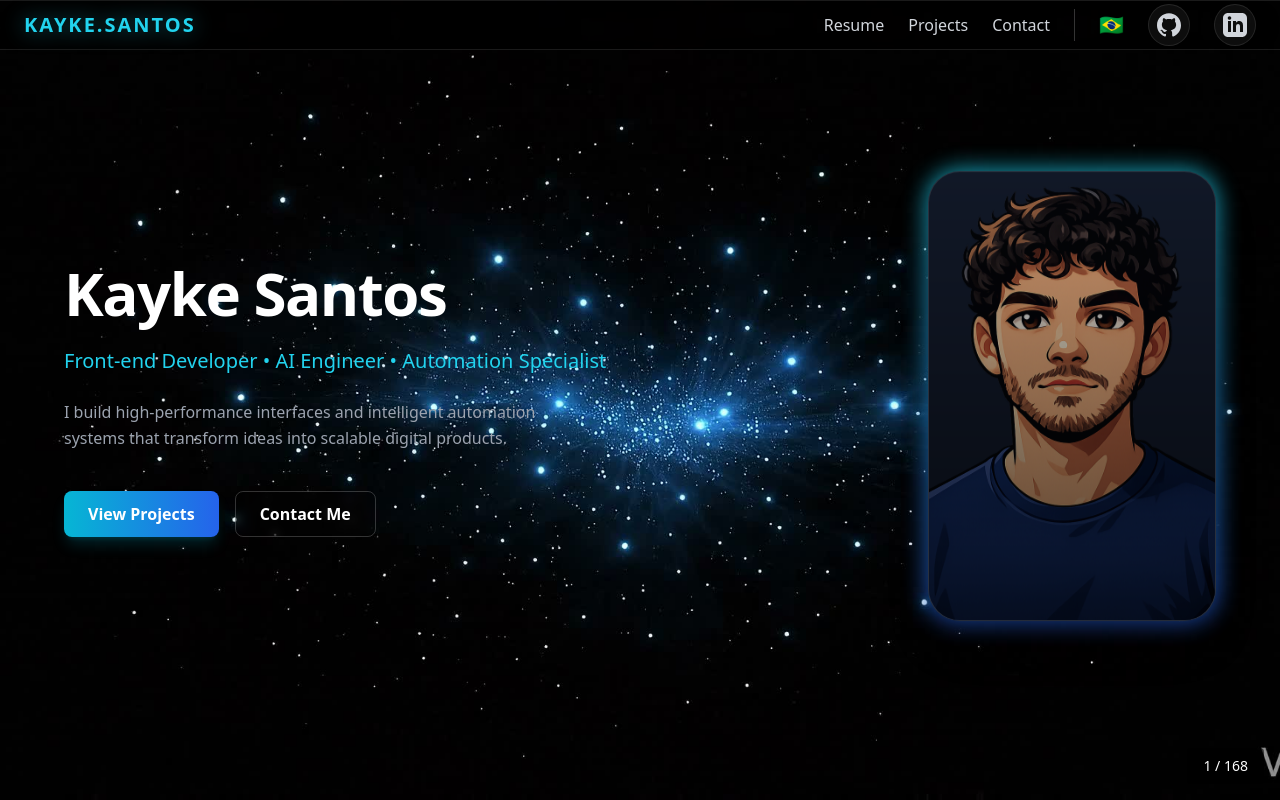
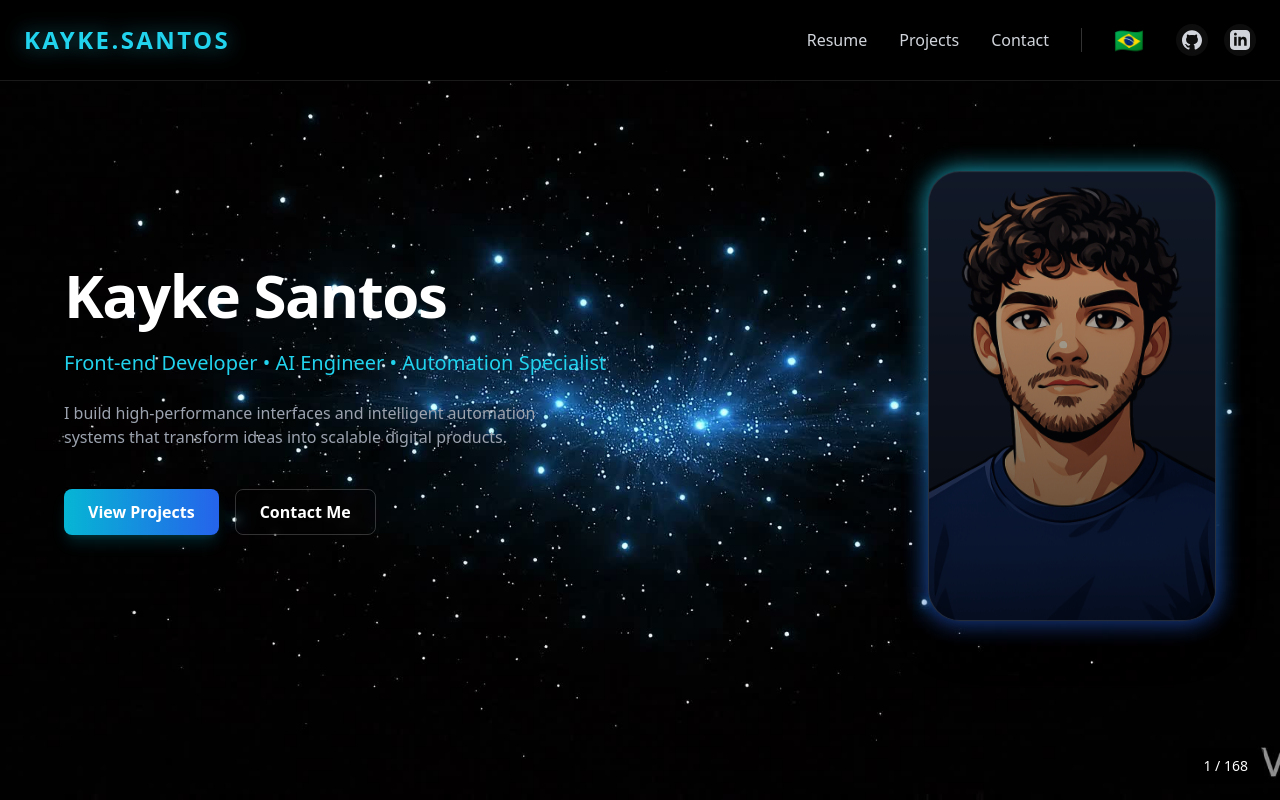
Before and after one commit to Kayke-Queiroz/Repository, a React (Vite) app: page / in a window 1280 px wide. Shown: the top 800 px of the page. Built offline with nearby package versions, Linux system fonts and the light colour scheme.

Commit message:
responsivadade

```diff
--- a/src/components/HeroOverlay.jsx
+++ b/src/components/HeroOverlay.jsx
@@ -16,11 +16,11 @@ export default function HeroOverlay() {
           : "opacity-100 translate-y-0"}
       `}
     >
-      <div className="max-w-[1600px] mx-auto px-6 md:px-16 w-full flex justify-between items-center">
+      <div className="max-w-[1600px] mx-auto px-6 md:px-16 w-full flex flex-col-reverse md:flex-row justify-center md:justify-between items-center gap-12 md:gap-0 mt-20 md:mt-0">
 
         {/* Left Content */}
-        <div className="max-w-2xl space-y-6">
-          <h1 className="text-5xl md:text-6xl font-bold text-white tracking-tight">
+        <div className="max-w-2xl space-y-4 md:space-y-6 text-center md:text-left">
+          <h1 className="text-4xl md:text-6xl font-bold text-white tracking-tight">
             {t.hero.title}
           </h1>
 
@@ -28,11 +28,11 @@ export default function HeroOverlay() {
             {t.hero.role}
           </p>
 
-          <p className="text-gray-400 text-base leading-relaxed max-w-lg">
+          <p className="text-gray-400 text-sm md:text-base leading-relaxed max-w-lg mx-auto md:mx-0">
             {t.hero.description}
           </p>
 
-          <div className="flex gap-4 pt-4">
+          <div className="flex justify-center md:justify-start gap-4 pt-4">
             <button className="px-6 py-2.5 rounded-lg bg-gradient-to-r from-cyan-500 to-blue-600 text-white font-semibold shadow-lg shadow-cyan-500/20 hover:shadow-cyan-500/40 transition-all hover:scale-105 cursor-pointer text-sm md:text-base">
               {t.hero.viewProjects}
             </button>
@@ -49,7 +49,7 @@ export default function HeroOverlay() {
           <div className="absolute -inset-px bg-gradient-to-b from-cyan-400 to-blue-600 rounded-[2rem] opacity-80 blur-md group-hover:opacity-100 transition duration-500"></div>
 
           {/* Image Container */}
-          <div className="relative w-72 h-[450px] rounded-[2rem] bg-gray-900 border border-white/10 overflow-hidden shadow-2xl flex items-center justify-center">
+          <div className="relative w-64 h-[400px] md:w-72 md:h-[450px] rounded-[2rem] bg-gray-900 border border-white/10 overflow-hidden shadow-2xl flex items-center justify-center">
             {/* Placeholder for actual image */}
             <div className="absolute inset-0 bg-gradient-to-b from-transparent to-black/60 z-10"></div>
             <img
--- a/src/components/navbar.jsx
+++ b/src/components/navbar.jsx
@@ -1,8 +1,10 @@
+import { useState } from 'react';
 import { Link } from 'react-router-dom';
 import { useLanguage } from '../context/LanguageContext';
 
 const Navbar = () => {
   const { t, language, toggleLanguage } = useLanguage();
+  const [isMenuOpen, setIsMenuOpen] = useState(false);
 
   const navItems = [
     { key: 'curriculum', label: t.navbar.curriculum, path: '/curriculo' },
@@ -10,38 +12,42 @@ const Navbar = () => {
     { key: 'contact', label: t.navbar.contact, path: '#contato' },
   ];
 
+  const closeMenu = () => setIsMenuOpen(false);
+
   return (
     <header
       className="
         fixed top-0 left-0 w-full z-nav
-        bg-black/10 backdrop-blur-md
-        border-y border-white/10
+        bg-black/80 backdrop-blur-md
+        border-b border-white/10
       "
     >
       <nav
         className="
           max-w-[1600px] mx-auto
           flex items-center justify-between
-          px-6 h-12
+          px-6 h-16 md:h-20
         "
       >
         {/* Logo (Left) */}
         <Link
           to="/"
           className="
-            text-xl font-bold tracking-widest text-cyan-400
+            text-xl md:text-2xl font-bold tracking-widest text-cyan-400
             drop-shadow-[0_0_10px_rgba(34,211,238,0.5)]
             uppercase
             hover:text-cyan-300 transition-colors cursor-pointer
+            z-50
           "
+          onClick={closeMenu}
         >
           Kayke.Santos
         </Link>
 
-        {/* Right Side: Links + Icon */}
-        <div className="flex items-center gap-6">
+        {/* Desktop Navigation */}
+        <div className="hidden md:flex items-center gap-8">
           {/* Internal Links */}
-          <ul className="flex gap-6 text-base font-medium text-gray-300">
+          <ul className="flex gap-8 text-base font-medium text-gray-300">
             {navItems.map((item) => (
               <li key={item.key} className="relative group">
                 {item.key === 'curriculum' ? (
@@ -73,75 +79,139 @@ const Navbar = () => {
             ))}
           </ul>
 
-          {/* Icon Divider */}
-          <div className="w-px h-8 bg-white/20"></div>
+          {/* Divider */}
+          <div className="w-px h-6 bg-white/20"></div>
 
           {/* Language Toggle */}
           <button
             onClick={toggleLanguage}
-            className="
-              text-xl font-bold text-gray-300 hover:text-cyan-400 transition-colors
-              flex items-center gap-2
-            "
+            className="text-2xl hover:scale-110 transition-transform"
             title="Switch Language"
           >
             {language === 'pt' ? '🇺🇸' : '🇧🇷'}
           </button>
 
-          {/* GitHub Icon */}
+          {/* Social Icons (GitHub/LinkedIn) */}
+          <div className="flex gap-4">
+            {/* GitHub */}
             <a
               href="https://github.com/Kayke-Queiroz"
               target="_blank"
               rel="noopener noreferrer"
-            aria-label="GitHub"
-            className="
-              group p-2 rounded-full bg-white/5 border border-white/10
-              hover:bg-white/10 hover:border-cyan-400/50
-              transition-all duration-300
-            "
+              className="group w-8 h-8 flex items-center justify-center rounded-full bg-white/5 hover:bg-white/10 transition-all"
             >
-            <svg
-              viewBox="0 0 98 96"
-              className="
-                w-6 h-6
-                fill-gray-300
-                transition-all duration-300
-                group-hover:fill-cyan-400
-                group-hover:drop-shadow-[0_0_8px_rgba(34,211,238,0.6)]
-              "
-              xmlns="http://www.w3.org/2000/svg"
-            >
+              <svg viewBox="0 0 98 96" className="w-5 h-5 fill-gray-300 group-hover:fill-cyan-400 transition-colors" xmlns="http://www.w3.org/2000/svg">
                 <path d="M41.4395 69.3848C28.8066 67.8535 19.9062 58.7617 19.9062 46.9902C19.9062 42.2051 21.6289 37.0371 24.5 33.5918C23.2559 30.4336 23.4473 23.7344 24.8828 20.959C28.7109 20.4805 33.8789 22.4902 36.9414 25.2656C40.5781 24.1172 44.4062 23.543 49.0957 23.543C53.7852 23.543 57.6133 24.1172 61.0586 25.1699C64.0254 22.4902 69.2891 20.4805 73.1172 20.959C74.457 23.543 74.6484 30.2422 73.4043 33.4961C76.4668 37.1328 78.0937 42.0137 78.0937 46.9902C78.0937 58.7617 69.1934 67.6621 56.3691 69.2891C59.623 71.3945 61.8242 75.9883 61.8242 81.252L61.8242 91.2051C61.8242 94.0762 64.2168 95.7031 67.0879 94.5547C84.4102 87.9512 98 70.6289 98 49.1914C98 22.1074 75.9883 0 48.9043 0C21.8203 0 0 22.1074 0 49.1914C0 70.4375 13.4941 88.0469 31.6777 94.6504C34.2617 95.6074 36.75 93.8848 36.75 91.3008L36.75 83.6445C35.4102 84.2188 33.6875 84.6016 32.1562 84.6016C25.8398 84.6016 22.1074 81.1563 19.4277 74.7441C18.375 72.1602 17.2266 70.6289 15.0254 70.3418C13.877 70.2461 13.4941 69.7676 13.4941 69.1934C13.4941 68.0449 15.4082 67.1836 17.3223 67.1836C20.0977 67.1836 22.4902 68.9063 24.9785 72.4473C26.8926 75.2227 28.9023 76.4668 31.2949 76.4668C33.6875 76.4668 35.2187 75.6055 37.4199 73.4043C39.0469 71.7773 40.291 70.3418 41.4395 69.3848Z" />
               </svg>
             </a>
-
-          {/* LinkedIn Icon */}
+            {/* LinkedIn */}
             <a
               href="https://www.linkedin.com/in/kayke-queiroz-dos-santos-031804265/"
               target="_blank"
               rel="noopener noreferrer"
-            aria-label="LinkedIn"
-            className="
-              group p-2 rounded-full bg-white/5 border border-white/10
-              hover:bg-white/10 hover:border-cyan-400/50
-              transition-all duration-300
-            "
+              className="group w-8 h-8 flex items-center justify-center rounded-full bg-white/5 hover:bg-white/10 transition-all"
             >
-            <svg
-              viewBox="0 0 24 24"
-              className="
-                w-6 h-6
-                fill-gray-300
-                transition-all duration-300
-                group-hover:fill-cyan-400
-                group-hover:drop-shadow-[0_0_8px_rgba(34,211,238,0.6)]
-              "
-              xmlns="http://www.w3.org/2000/svg"
-            >
+              <svg viewBox="0 0 24 24" className="w-5 h-5 fill-gray-300 group-hover:fill-cyan-400 transition-colors" xmlns="http://www.w3.org/2000/svg">
                 <path d="M19 0h-14c-2.761 0-5 2.239-5 5v14c0 2.761 2.239 5 5 5h14c2.762 0 5-2.239 5-5v-14c0-2.761-2.238-5-5-5zm-11 19h-3v-11h3v11zm-1.5-12.268c-.966 0-1.75-.79-1.75-1.764s.784-1.764 1.75-1.764 1.75.79 1.75 1.764-.783 1.764-1.75 1.764zm13.5 12.268h-3v-5.604c0-3.368-4-3.113-4 0v5.604h-3v-11h3v1.765c1.396-2.586 7-2.777 7 2.476v6.759z" />
               </svg>
             </a>
           </div>
+        </div>
+
+        {/* Mobile Menu Button */}
+        <button
+          className="md:hidden text-white z-50 p-2"
+          onClick={() => setIsMenuOpen(!isMenuOpen)}
+          aria-label="Toggle menu"
+        >
+          {isMenuOpen ? (
+            // Close Icon
+            <svg className="w-6 h-6" fill="none" stroke="currentColor" viewBox="0 0 24 24">
+              <path strokeLinecap="round" strokeLinejoin="round" strokeWidth={2} d="M6 18L18 6M6 6l12 12" />
+            </svg>
+          ) : (
+            // Hamburger Icon
+            <svg className="w-6 h-6" fill="none" stroke="currentColor" viewBox="0 0 24 24">
+              <path strokeLinecap="round" strokeLinejoin="round" strokeWidth={2} d="M4 6h16M4 12h16M4 18h16" />
+            </svg>
+          )}
+        </button>
+
+        {/* Mobile Dropdown Menu */}
+        <div
+          className={`
+              absolute top-full left-0 w-full
+              bg-[#020617]/95 backdrop-blur-xl border-b border-white/10 shadow-2xl shadow-cyan-900/20
+              flex flex-col items-center py-6 gap-6
+              transition-all duration-300 origin-top md:hidden
+              ${isMenuOpen ? 'opacity-100 scale-y-100 visible' : 'opacity-0 scale-y-0 invisible'}
+           `}
+        >
+          <ul className="flex flex-col items-center gap-6 w-full">
+            {navItems.map((item) => (
+              <li key={item.key} className="w-full text-center">
+                {item.key === 'curriculum' ? (
+                  <Link
+                    to={item.path}
+                    className="block py-2 text-lg font-medium text-gray-300 hover:text-cyan-400 hover:bg-white/5 transition-all"
+                    onClick={closeMenu}
+                  >
+                    {item.label}
+                  </Link>
+                ) : (
+                  <a
+                    href={item.path}
+                    className="block py-2 text-lg font-medium text-gray-300 hover:text-cyan-400 hover:bg-white/5 transition-all"
+                    onClick={closeMenu}
+                  >
+                    {item.label}
+                  </a>
+                )}
+              </li>
+            ))}
+          </ul>
+
+          <div className="w-1/3 h-px bg-white/10"></div>
+
+          {/* Footer: Language + Socials Side-by-Side */}
+          <div className="flex items-center gap-8">
+            {/* Language Toggle */}
+            <button
+              onClick={toggleLanguage}
+              className="text-2xl hover:scale-110 transition-transform"
+              title="Switch Language"
+            >
+              {language === 'pt' ? '🇺🇸' : '🇧🇷'}
+            </button>
+
+            <div className="w-px h-6 bg-white/20"></div>
+
+            {/* Social Icons */}
+            <div className="flex gap-6">
+              <a
+                href="https://github.com/Kayke-Queiroz"
+                target="_blank"
+                rel="noopener noreferrer"
+                className="text-gray-400 hover:text-white transition-colors"
+              >
+                <svg viewBox="0 0 98 96" className="w-6 h-6 fill-current" xmlns="http://www.w3.org/2000/svg">
+                  <path d="M41.4395 69.3848C28.8066 67.8535 19.9062 58.7617 19.9062 46.9902C19.9062 42.2051 21.6289 37.0371 24.5 33.5918C23.2559 30.4336 23.4473 23.7344 24.8828 20.959C28.7109 20.4805 33.8789 22.4902 36.9414 25.2656C40.5781 24.1172 44.4062 23.543 49.0957 23.543C53.7852 23.543 57.6133 24.1172 61.0586 25.1699C64.0254 22.4902 69.2891 20.4805 73.1172 20.959C74.457 23.543 74.6484 30.2422 73.4043 33.4961C76.4668 37.1328 78.0937 42.0137 78.0937 46.9902C78.0937 58.7617 69.1934 67.6621 56.3691 69.2891C59.623 71.3945 61.8242 75.9883 61.8242 81.252L61.8242 91.2051C61.8242 94.0762 64.2168 95.7031 67.0879 94.5547C84.4102 87.9512 98 70.6289 98 49.1914C98 22.1074 75.9883 0 48.9043 0C21.8203 0 0 22.1074 0 49.1914C0 70.4375 13.4941 88.0469 31.6777 94.6504C34.2617 95.6074 36.75 93.8848 36.75 91.3008L36.75 83.6445C35.4102 84.2188 33.6875 84.6016 32.1562 84.6016C25.8398 84.6016 22.1074 81.1563 19.4277 74.7441C18.375 72.1602 17.2266 70.6289 15.0254 70.3418C13.877 70.2461 13.4941 69.7676 13.4941 69.1934C13.4941 68.0449 15.4082 67.1836 17.3223 67.1836C20.0977 67.1836 22.4902 68.9063 24.9785 72.4473C26.8926 75.2227 28.9023 76.4668 31.2949 76.4668C33.6875 76.4668 35.2187 75.6055 37.4199 73.4043C39.0469 71.7773 40.291 70.3418 41.4395 69.3848Z" />
+                </svg>
+              </a>
+              <a
+                href="https://www.linkedin.com/in/kayke-queiroz-dos-santos-031804265/"
+                target="_blank"
+                rel="noopener noreferrer"
+                className="text-gray-400 hover:text-white transition-colors"
+              >
+                <svg viewBox="0 0 24 24" className="w-6 h-6 fill-current" xmlns="http://www.w3.org/2000/svg">
+                  <path d="M19 0h-14c-2.761 0-5 2.239-5 5v14c0 2.761 2.239 5 5 5h14c2.762 0 5-2.239 5-5v-14c0-2.761-2.238-5-5-5zm-11 19h-3v-11h3v11zm-1.5-12.268c-.966 0-1.75-.79-1.75-1.764s.784-1.764 1.75-1.764 1.75.79 1.75 1.764-.783 1.764-1.75 1.764zm13.5 12.268h-3v-5.604c0-3.368-4-3.113-4 0v5.604h-3v-11h3v1.765c1.396-2.586 7-2.777 7 2.476v6.759z" />
+                </svg>
+              </a>
+            </div>
+          </div>
+        </div>
+
       </nav>
     </header>
   );
```
Also changed, not shown: src/components/HeroMessages.jsx (+10 -8 lines). Lines whose indentation alone changed are shown as unchanged.
